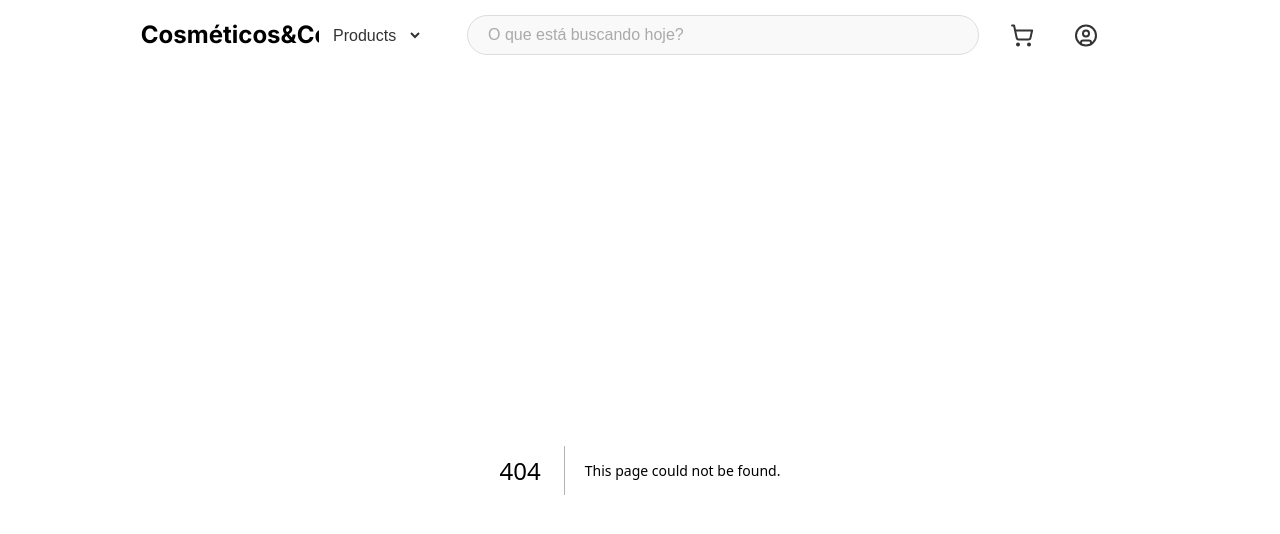
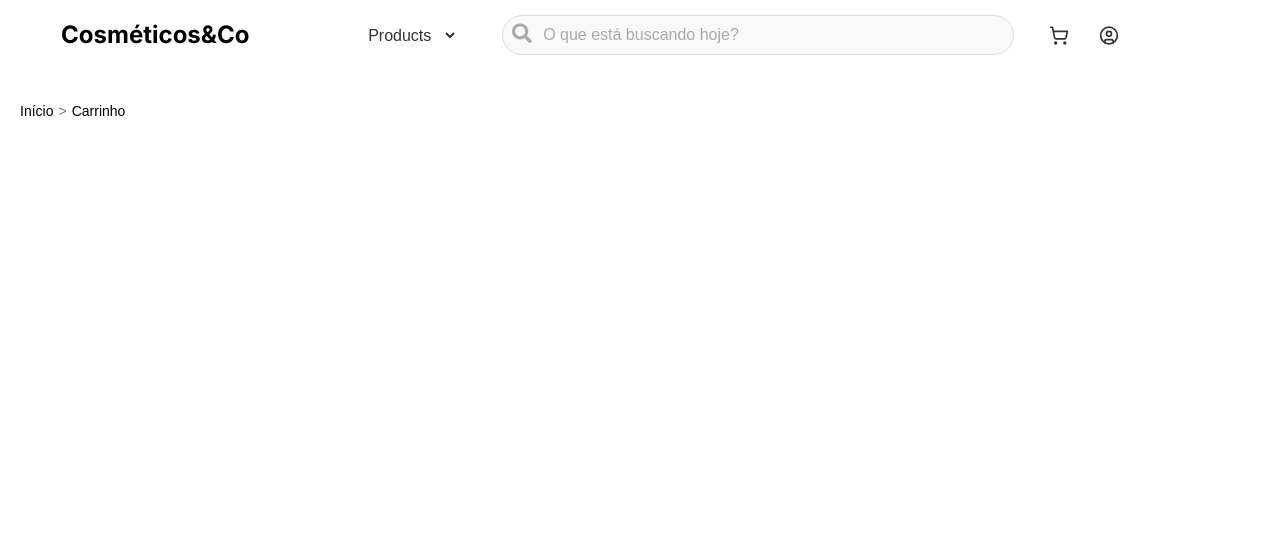
Before and after one commit to luizfelipe94/ecommerce-cosmetics, a Next.js app in the folder natura-app/: page /cart in a window 1280 px wide. Before the commit this address had no page. Shown: the top 534 px of the page. Built offline with nearby package versions, Linux system fonts and the light colour scheme.

Commit message:
feat: started cart page

```diff
--- a/natura-app/src/app/(ecommerce)/page.tsx
+++ b/natura-app/src/app/(ecommerce)/page.tsx
@@ -23,9 +23,9 @@ export default function Home() {
       </Banner>
       <Container>
         <ContentTitle>
-          <h2>
+          <h1>
             descubra as fragrâncias que combinam com você
-          </h2>
+          </h1>
         </ContentTitle>
         <Products />
         <Footer>
--- /dev/null
+++ b/natura-app/src/app/cart/page.tsx
@@ -0,0 +1,10 @@
+import Breadcrumb from "@/components/breadcrumb";
+import React from "react";
+
+export default function Page() {
+  return (
+    <div>
+      <Breadcrumb items={[{ label: "Início" }, { label: "Carrinho" }]}/>
+    </div>
+  );
+}
--- /dev/null
+++ b/natura-app/src/app/cart/template.tsx
@@ -0,0 +1,7 @@
+import React from "react";
+
+export default function Template({ children }: { children: React.ReactNode }) {
+  return (
+    <div style={{ padding: "20px" }}>{children}</div>
+  );
+}
--- /dev/null
+++ b/natura-app/src/components/breadcrumb/index.tsx
@@ -0,0 +1,25 @@
+"use client";
+
+import React from "react";
+import { BreadcrumbContainer, BreadcrumbLink, BreadcrumbSeparator } from "./styles";
+
+export type BreadcrumbProps = {
+  items: { label: string; href?: string }[];
+};
+
+export default function Breadcrumb({ items }: BreadcrumbProps) {
+  return (
+    <BreadcrumbContainer>
+      {items.map((item, index) => (
+        <React.Fragment key={index}>
+          {item.href ? (
+            <BreadcrumbLink href={item.href}>{item.label}</BreadcrumbLink>
+          ) : (
+            <span>{item.label}</span>
+          )}
+          {index < items.length - 1 && <BreadcrumbSeparator>&gt;</BreadcrumbSeparator>}
+        </React.Fragment>
+      ))}
+    </BreadcrumbContainer>
+  );
+}
--- /dev/null
+++ b/natura-app/src/components/breadcrumb/styles.ts
@@ -0,0 +1,20 @@
+import styled from "styled-components";
+
+export const BreadcrumbContainer = styled.nav`
+  font-family: Arial, sans-serif;
+  font-size: 14px;
+  padding: 10px 0;
+`;
+
+export const BreadcrumbLink = styled.a`
+  text-decoration: none;
+  color: #007bff;
+  &:hover {
+    text-decoration: underline;
+  }
+`;
+
+export const BreadcrumbSeparator = styled.span`
+  color: #6c757d;
+  margin: 0 5px;
+`;
--- a/natura-app/src/components/navbar/index.tsx
+++ b/natura-app/src/components/navbar/index.tsx
@@ -4,14 +4,17 @@ import { CircleUser, ShoppingCart } from "lucide-react";
 import SearchInput from "../search-input";
 import Select from "../select";
 import { Banner, Settings, Content, Menu, Search, SettingMenu } from "./styles";
+import Link from "next/link";
 
 export default function Navbar() {
   return (
     <section>
       <Content>
-        <Banner>
+        <Link href="/">
+          <Banner>
           Cosméticos&Co
-        </Banner>
+          </Banner>
+        </Link>
         <Menu>
           <Select options={[{ label: "Products", value: "products" }]}/>
         </Menu>
@@ -19,10 +22,10 @@ export default function Navbar() {
           <SearchInput placeholder="O que está buscando hoje?"/>
         </Search>
         <Settings>
-          <SettingMenu>
+          <SettingMenu href="/cart">
             <ShoppingCart size={25} strokeWidth={2} />
           </SettingMenu>
-          <SettingMenu>
+          <SettingMenu href="#">
             <CircleUser size={25} strokeWidth={2}/>
           </SettingMenu>
         </Settings>
--- a/natura-app/src/components/navbar/styles.ts
+++ b/natura-app/src/components/navbar/styles.ts
@@ -1,5 +1,6 @@
 "use client";
 
+import Link from "next/link";
 import styled from "styled-components";
 
 export const Content = styled.div`
@@ -30,7 +31,7 @@ export const Search = styled.div`
   width: 40%;
 `;
 
-export const SettingMenu = styled.div`
+export const SettingMenu = styled(Link)`
   width: 40%;
   display: flex;
   justify-content: center;
@@ -51,7 +52,7 @@ export const SettingMenu = styled.div`
 export const Settings = styled.div`
   display: flex;
   flex-direction: row;
-  gap: 20px;
+  gap: 10px;
   align-items: center;
   justify-content: center;
 `;
--- a/natura-app/src/components/search-input/index.tsx
+++ b/natura-app/src/components/search-input/index.tsx
@@ -1,21 +1,27 @@
-"use client";
-
 import React from "react";
 import styled from "styled-components";
+import { FaSearch } from "react-icons/fa";
 
 interface SearchInputProps extends React.InputHTMLAttributes<HTMLInputElement> {
   placeholder?: string;
 }
 
+const Container = styled.div`
+  position: relative;
+  width: 100%;
+`;
+
 const StyledInput = styled.input`
   width: 100%;
   padding: 10px 20px;
+  padding-left: 40px; /* Espaço para o ícone */
   font-size: 16px;
   border: 1px solid #ddd;
   border-radius: 25px;
   background-color: #f9f9f9;
   color: #333;
   outline: none;
+
   &:focus {
     border-color: #0070f3;
     box-shadow: 0 0 0 3px rgba(0, 112, 243, 0.2);
@@ -26,8 +32,23 @@ const StyledInput = styled.input`
   }
 `;
 
+const IconWrapper = styled.div`
+  position: absolute;
+  left: 10px; /* Ajuste a posição conforme necessário */
+  top: 55%;
+  transform: translateY(-50%);
+  color: #aaa;
+`;
+
 const SearchInput: React.FC<SearchInputProps> = (props) => {
-  return <StyledInput type="search" {...props} />;
+  return (
+    <Container>
+      <StyledInput type="search" {...props} />
+      <IconWrapper>
+        <FaSearch size={20} />
+      </IconWrapper>
+    </Container>
+  );
 };
 
 export default SearchInput;
--- /dev/null
+++ b/natura-app/src/components/search-input/styles.ts
@@ -0,0 +1,25 @@
+import styled from "styled-components";
+
+export const Container = styled.div`
+  display: flex;
+  flex-direction: row;
+  width: 100%;
+`;
+
+export const StyledInput = styled.input`
+  width: 100%;
+  padding: 10px 20px;
+  font-size: 16px;
+  border: 1px solid #ddd;
+  border-radius: 25px;
+  background-color: #f9f9f9;
+  color: #333;
+  outline: none;
+  &:focus {
+    border-color: #0070f3;
+    box-shadow: 0 0 0 3px rgba(0, 112, 243, 0.2);
+  }
+  &::placeholder {
+    color: #aaa;
+  }
+`;
```
